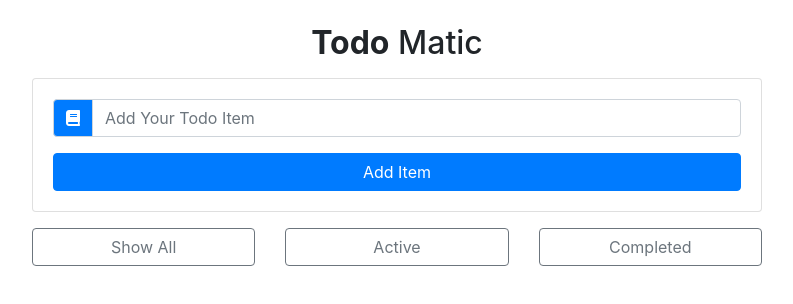
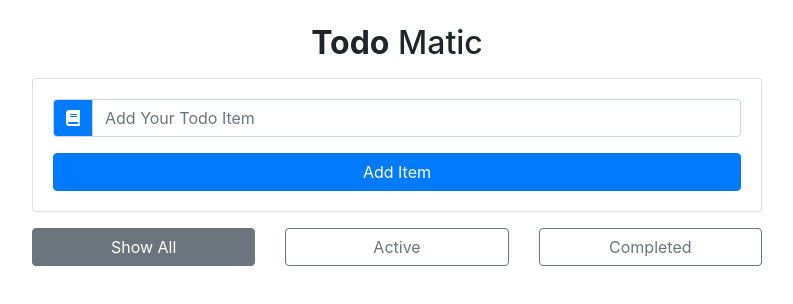
Before and after one commit to smishra11/TODO-Matic, a React (Create React App) app: page / in a window 1280 px wide. Shown: the top 304 px of the page, without its empty margins (243-1036 px from the left). Built offline with nearby package versions, Linux system fonts and the light colour scheme.

Commit message:
Refactored button element & added active state

```diff
--- a/src/components/TodoList.js
+++ b/src/components/TodoList.js
@@ -1,15 +1,17 @@
 import React, { Component } from "react";
 
 import TodoItem from "./TodoItem";
-// import Filtered from "./Filtered";'
 
 export default class TodoList extends Component {
   state = {
     clicked: "showall",
     itemData: [],
-    showAllClicked: false,
-    showActiveClicked: false,
-    showCompletedClicked: false,
+    buttonActive: "showall",
+    btnArray: [
+      { name: "Show All", value: "showall" },
+      { name: "Active", value: "active" },
+      { name: "Completed", value: "completed" },
+    ],
   };
   componentDidUpdate = (prevProps) => {
     if (this.props.items.length !== prevProps.items.length) {
@@ -29,51 +31,32 @@ export default class TodoList extends Component {
     this.setState({
       clicked: data,
       itemData: filterData,
+      buttonActive: data,
     });
   };
 
   render() {
     const { handleDelete, handleEdit, handleComplete } = this.props;
-    const { itemData } = this.state;
+    const { itemData, btnArray, buttonActive } = this.state;
     return (
       <>
         <div className="row">
-          <div className="col">
+          {btnArray.map((item) => {
+            return (
+              <div className="col" key={item.value}>
                 <button
                   className={
-                this.state.showAllClicked
+                    buttonActive === item.value
                       ? "btn btn-secondary td-btn"
                       : "btn btn-outline-secondary td-btn"
                   }
-              onClick={() => this.showClicked("showall")}
+                  onClick={() => this.showClicked(item.value)}
                 >
-              Show All
+                  {item.name}
                 </button>
               </div>
-          <div className="col">
-            <button
-              className={
-                this.state.showActiveClicked
-                  ? "btn btn-secondary td-btn"
-                  : "btn btn-outline-secondary td-btn"
-              }
-              onClick={() => this.showClicked("active")}
-            >
-              Active
-            </button>
-          </div>
-          <div className="col">
-            <button
-              className={
-                this.state.showCompletedClicked
-                  ? "btn btn-secondary td-btn"
-                  : "btn btn-outline-secondary td-btn"
-              }
-              onClick={() => this.showClicked("completed")}
-            >
-              Completed
-            </button>
-          </div>
+            );
+          })}
         </div>
         {this.state.clicked.length > 0 && (
           <ul className="list-group my-5">
```
Lines whose indentation alone changed are shown as unchanged.
